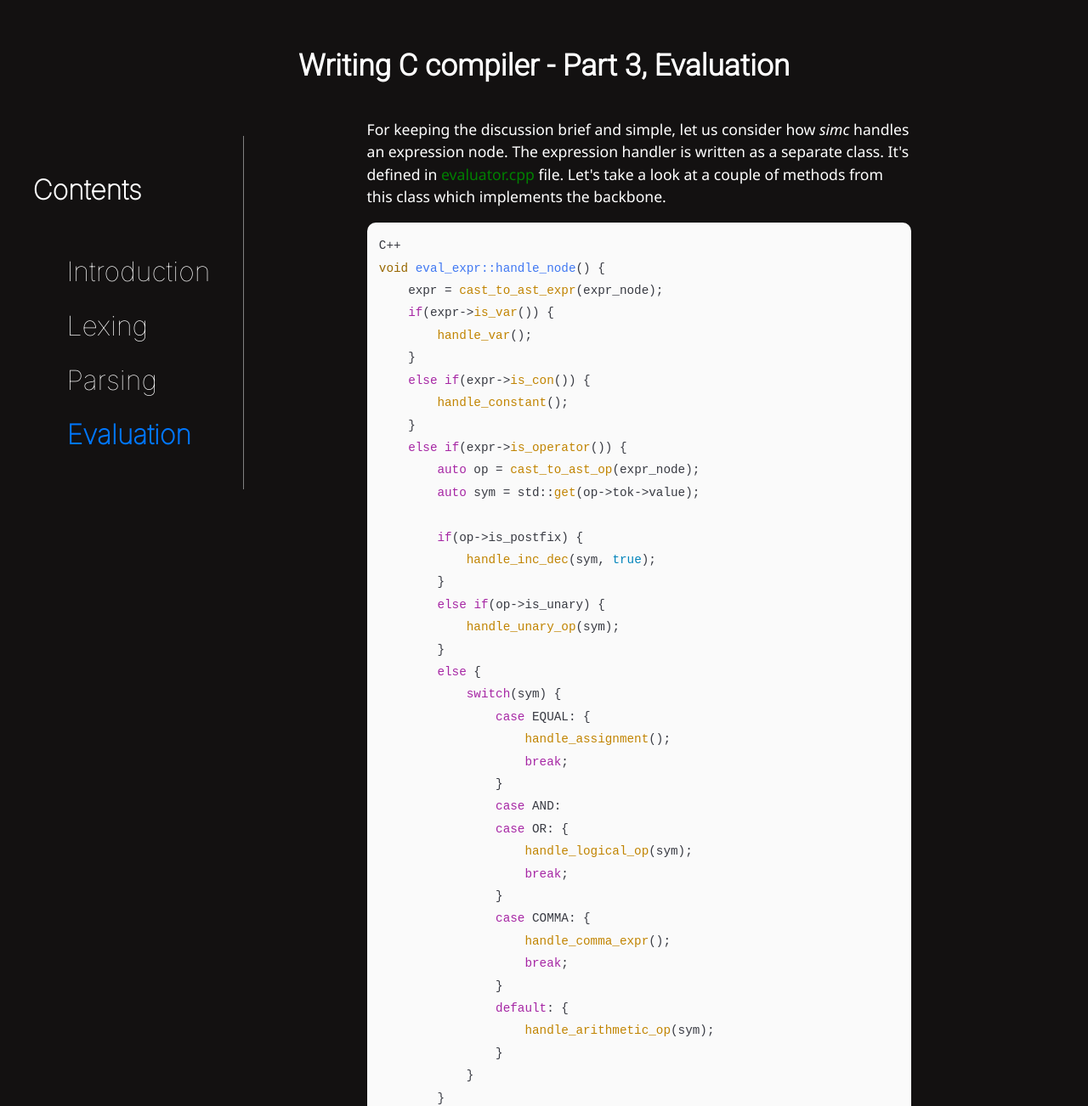
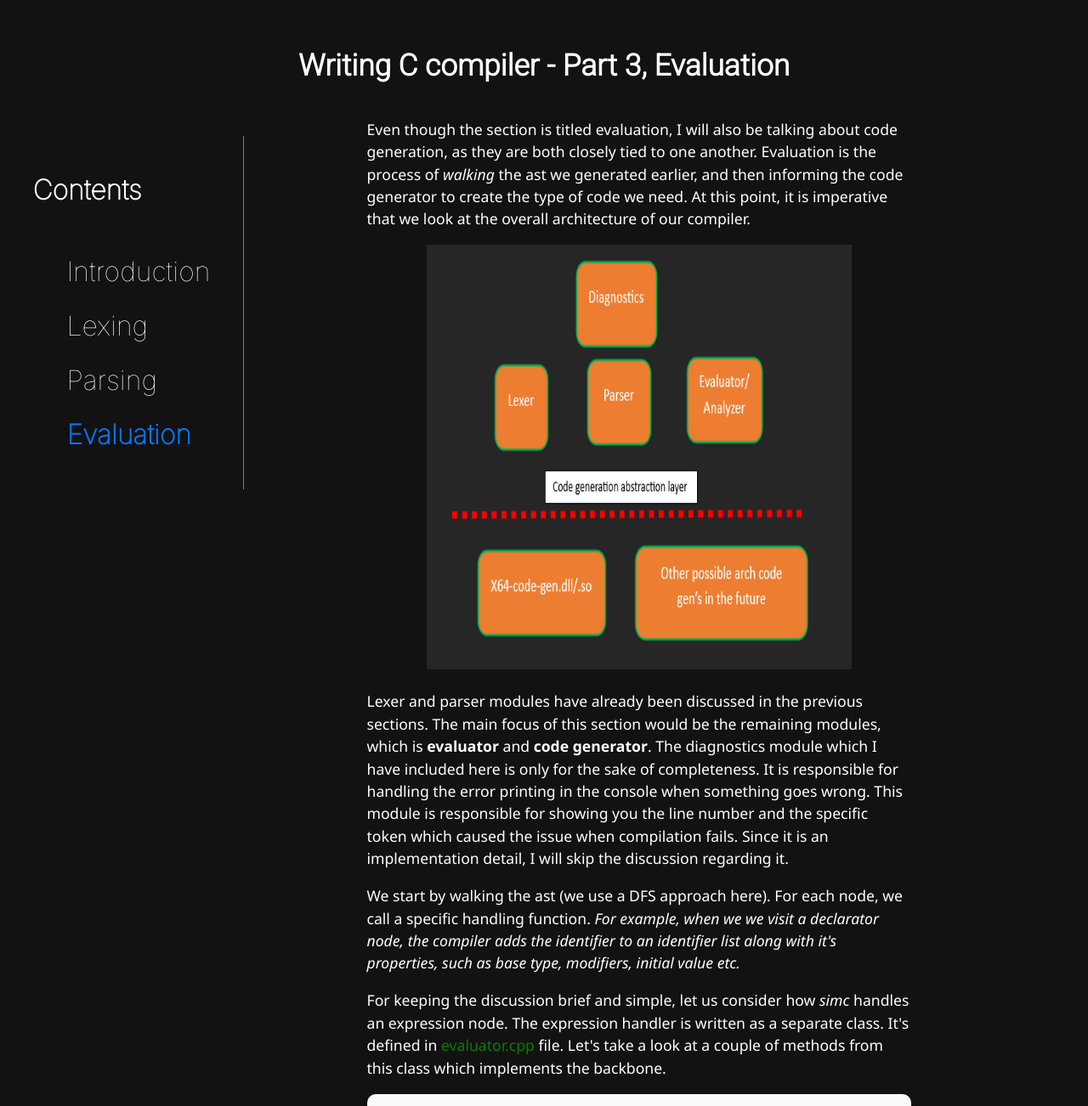
Before and after one commit to RohitRTdev/RohitRTdev.github.io, a plain HTML site: page index.html in a window 1280 px wide. Shown: the part 220-1522 px from the top of the page at 85% size. Drawn offline with nearby package versions, Linux system fonts and the light colour scheme.

Commit message:
Added architecture diagram

```diff
--- a/index.html
+++ b/index.html
@@ -465,6 +465,27 @@ static void parse_expr() {
         </p>
         </div>
         <div class="wrapper" id="content-3" style="display:none">
+            <p>
+                Even though the section is titled evaluation, I will also be talking about code generation, as they are
+                both closely tied to one another. Evaluation is the process of <em>walking</em> the ast we generated earlier,
+                and then informing the code generator to create the type of code we need. At this point, it is imperative that
+                we look at the overall architecture of our compiler.
+            </p>
+            <div class="img-class">
+                <img src="assets/arch.png" alt="simc compiler architecture">
+            </div>
+            <p>
+                Lexer and parser modules have already been discussed in the previous sections. The main focus of this
+                section would be the remaining modules, which is <b>evaluator</b> and <b>code generator</b>. The diagnostics
+                module which I have included here is only for the sake of completeness. It is responsible for handling the error printing
+                in the console when something goes wrong. This module is responsible for showing you the line number and the specific token which
+                caused the issue when compilation fails. Since it is an implementation detail, I will skip the discussion regarding it.
+            </p>
+            <p>We start by walking the ast (we use a DFS approach here). For each node, we call a specific handling function. <I>For example,
+                when we we visit a <em>declarator node</em>, the compiler adds the identifier to an identifier list along with it's
+                properties, such as base type, modifiers, initial value etc. </I>
+            </p>
+
             <p>
                 For keeping the discussion brief and simple, let us consider how <em>simc</em> handles an expression node. The expression handler is written as a separate class. It's defined
                 in <a target="_blank" href="https://github.com/RohitRTdev/simc/blob/master/src/simcc/evaluator.cpp">evaluator.cpp</a> file. Let's take a look at a couple of methods from this class which
```
Also changed, not shown: assets/arch.png (added), assets/state-machine.png.
